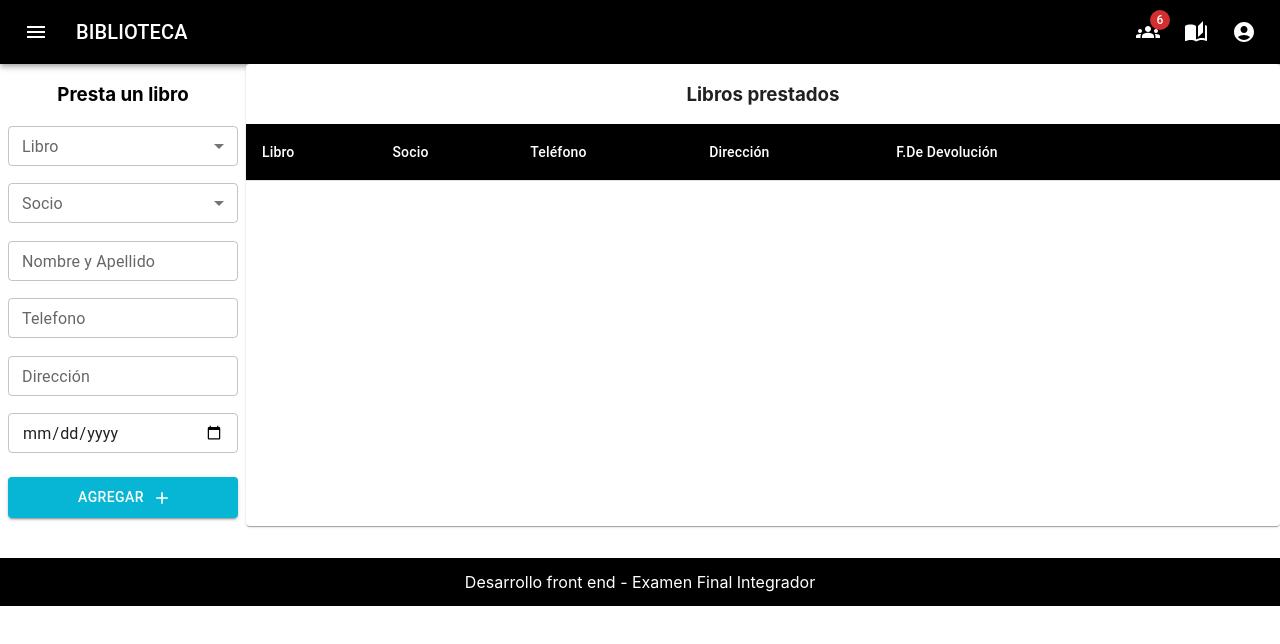
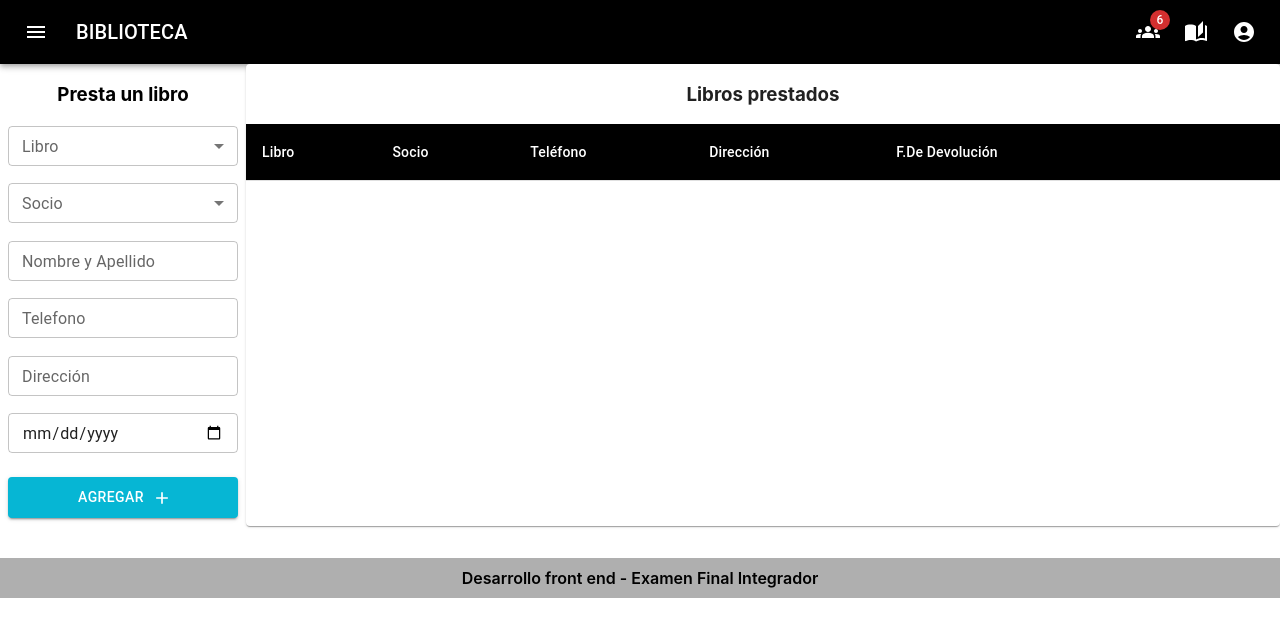
Before and after one commit to Franciscot93/Biblioteca_tpFinal, a React (Create React App) app: page / in a window 1280 px wide. Shown: the top 644 px of the page. Built offline with nearby package versions, Linux system fonts and the light colour scheme.

Commit message:
feat: intento de solucion al footer

```diff
--- a/src/index.css
+++ b/src/index.css
@@ -7,6 +7,7 @@ body {
     sans-serif;
   -webkit-font-smoothing: antialiased;
   -moz-osx-font-smoothing: grayscale;
+
 }
 
 code {
@@ -16,16 +17,18 @@ code {
 #Footer{
   margin-top: 2rem;
   display: flex;
-  background-color: black;
+  background-color: inherit;
   text-align: center;
   justify-content: center;
   place-items: center;
   width: 100%;
-  height: 3rem;
-  color: white;
-  font-weight: 400;
+  height: 2.5rem;
+  color: black;
+  font-weight: 600;
   position: relative;
   bottom: 0;
+  background-color: rgba(0, 0, 0, 0.313);
+
 
 }
 #FormularioBiblioteca{
```
